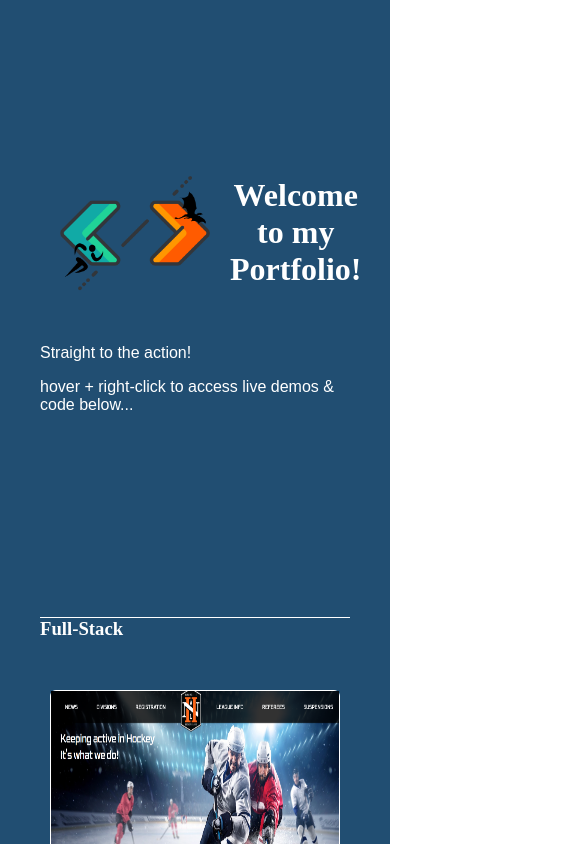
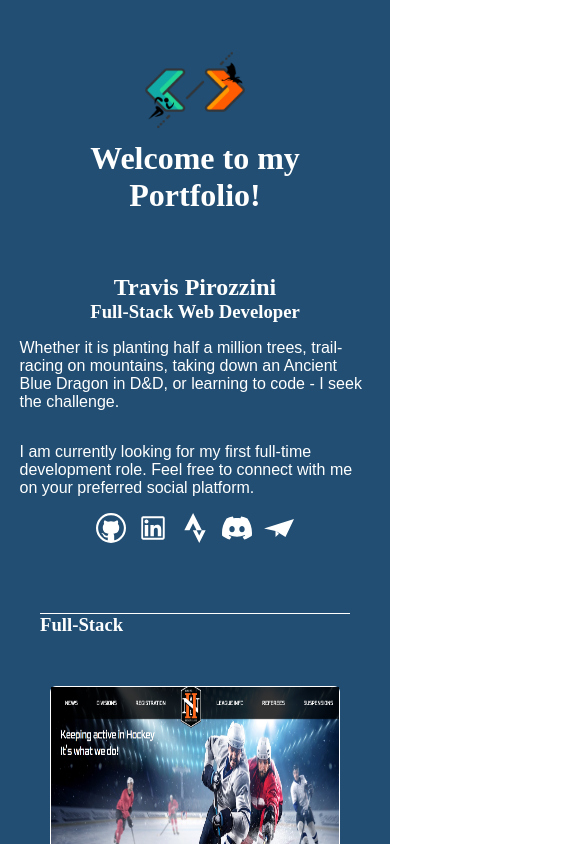
Before and after one commit to T-Pirozzini/T-Pirozzini.github.io, a React (Create React App) app: page / in a window 390 px wide. Shown: the top 844 px of the page, 585 px wide, since content can reach past the window. Built offline with nearby package versions, Linux system fonts and the light colour scheme; a web font is replaced by a local one.

Commit message:
responsive on mobile

```diff
--- a/src/components/Navbar.css
+++ b/src/components/Navbar.css
@@ -43,3 +43,29 @@
   color: orange;
   text-decoration: none;
 }
+
+@media screen and (max-width: 450px) {
+  .heading-main {
+    flex-direction: column;
+  }
+  .heading-welcome > p {
+    display: none;
+    margin: 0px;
+  }
+  .social {
+    width: 90%;
+    margin: 20px;
+  }
+  .social-icons {
+    width: 60%;
+  }
+  .logo {
+    width: 100px;
+    align-self: center;
+    padding: 0px;
+  }
+  a {
+    display: flex;
+    flex-direction: column;
+  }
+}
```
Also changed, not shown: src/components/Navbar.jsx (indentation only), src/components/Projects.css (line endings or trailing spaces).
